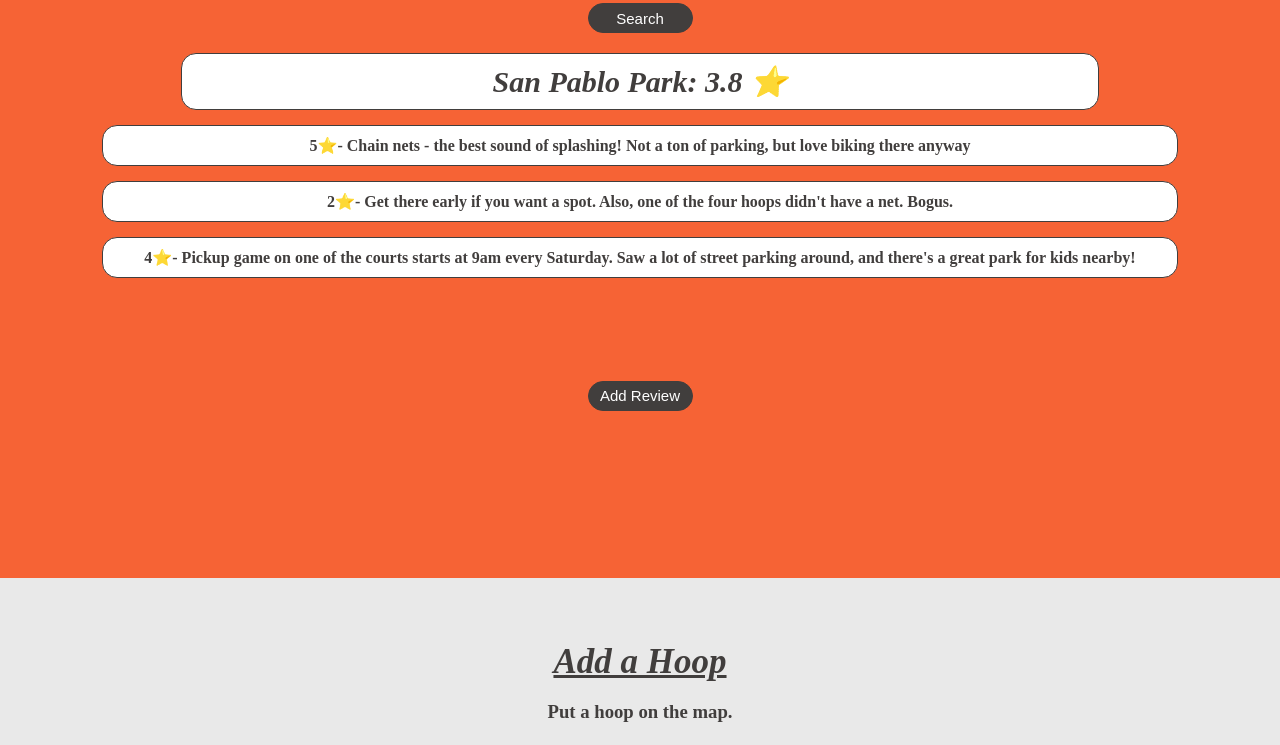
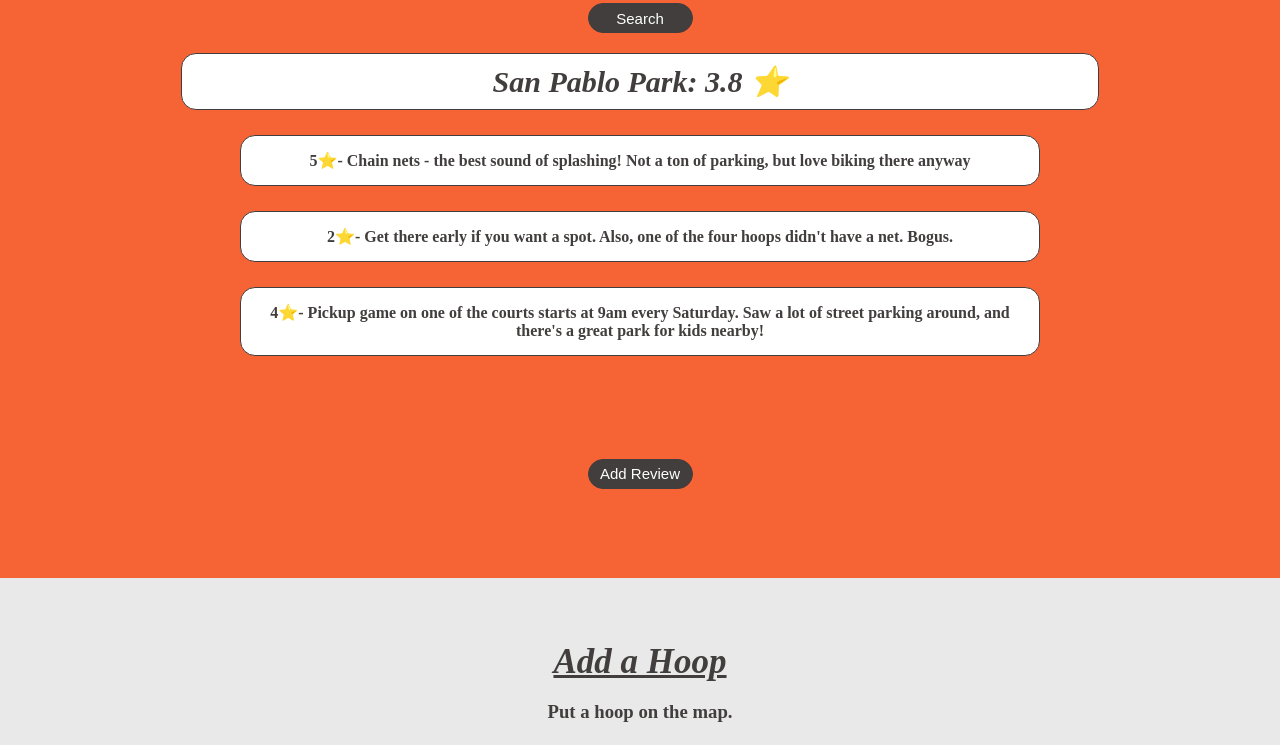
Before and after one commit to nlando/theHoopScoop, a plain HTML site: page index.html in a window 1280 px wide. Shown: the part 1798-2543 px from the top of the page. Drawn offline with nearby package versions, Linux system fonts and the light colour scheme.

Commit message:
Fixed overscroll white-space

```diff
--- a/styles/styles.css
+++ b/styles/styles.css
@@ -3,6 +3,7 @@
     margin: 0;
     scroll-behavior: smooth;
     scroll-snap-type: y mandatory;
+    overscroll-behavior: none;
   }
 
   .page{
@@ -451,10 +452,10 @@
   }
 
   .user-input {
-    width: 80%;
+    width: 60%;
     background-color: white;
-    margin: 15px auto;
-    padding: 10px 25px;
+    margin: 25px auto;
+    padding: 15px;
   }
 
   #add-review-btn {
@@ -475,6 +476,11 @@
     text-align: center;
     font-style: italic;
     text-decoration: underline;
+  }
+
+  .add-hoop-info {
+    width: 50%;
+    margin-top: 17px;
   }
 
   #footer {
```
